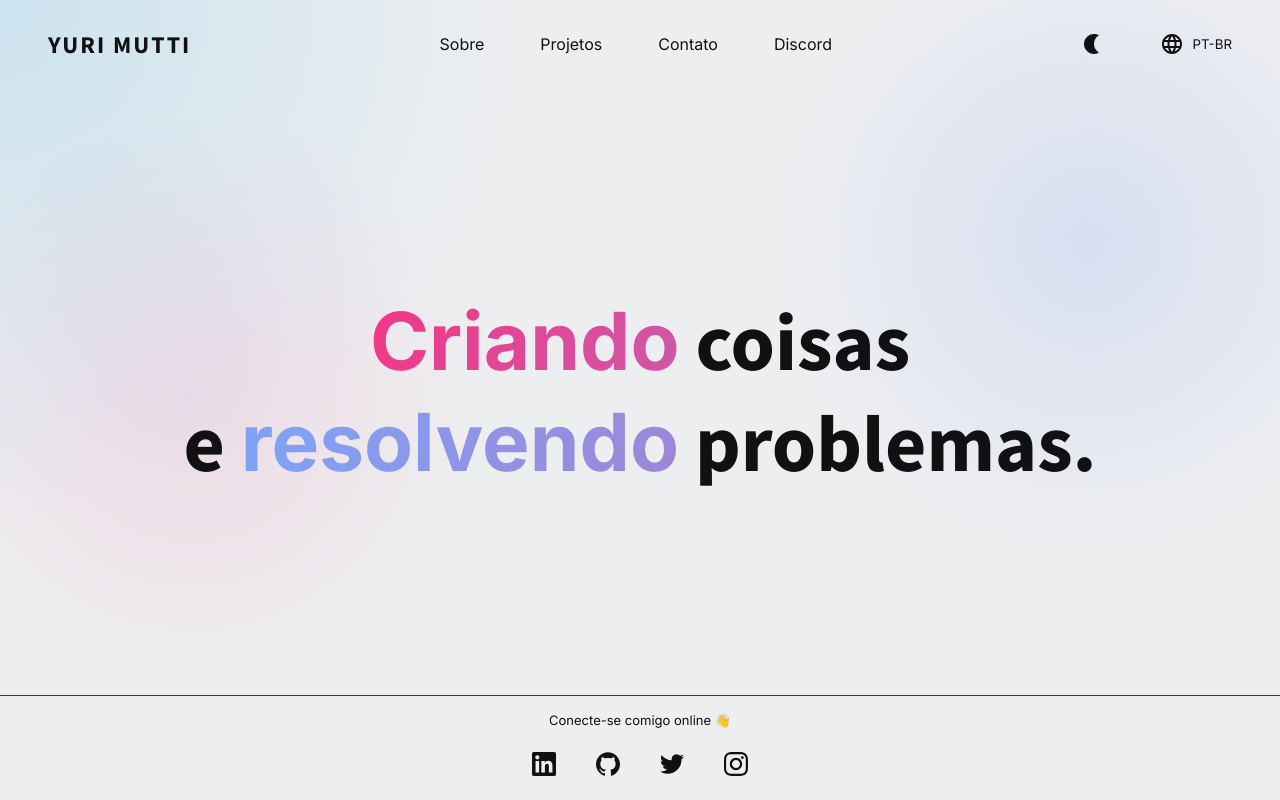
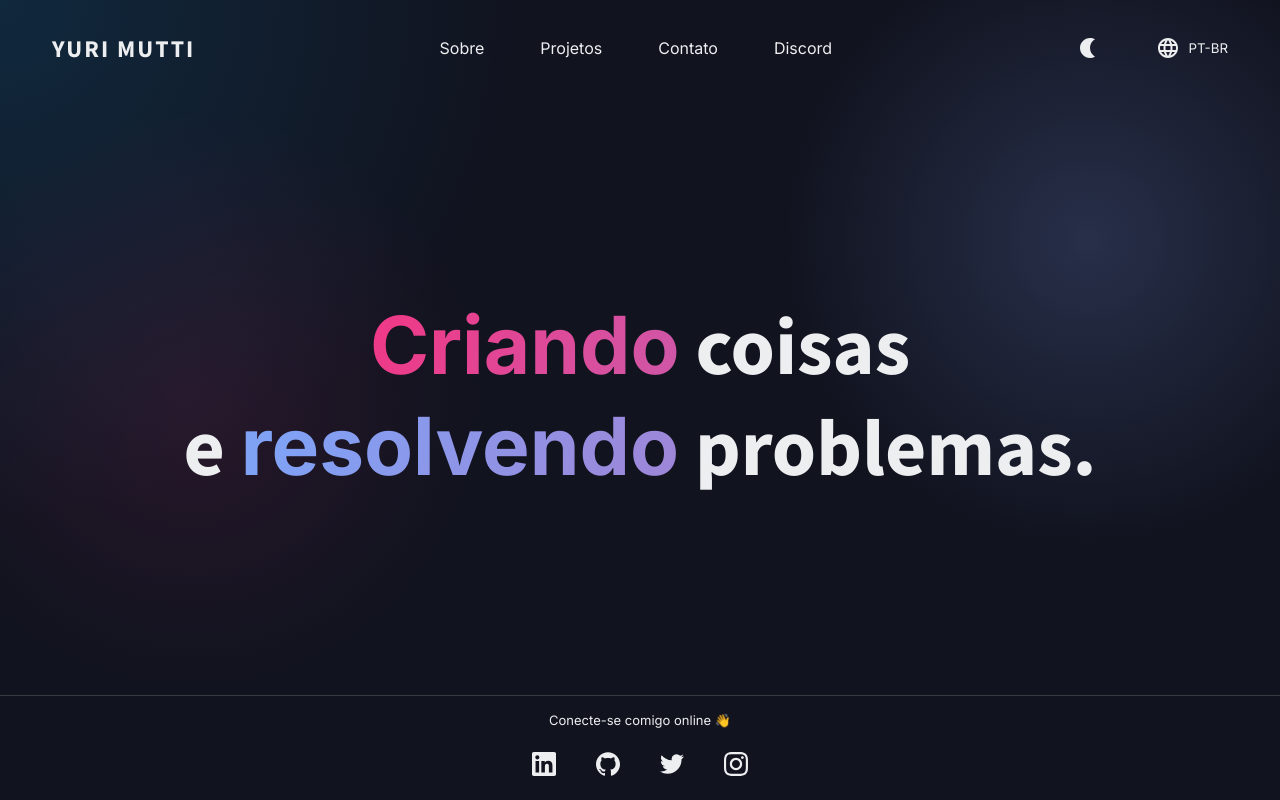
Before and after one commit to yurimutti/yurimutti.com, a Next.js app: page / in a window 1280 px wide. Built offline with nearby package versions, Linux system fonts and the light colour scheme.

Commit message:
feat: dark theme by default

```diff
--- a/src/components/layouts/container/index.ts
+++ b/src/components/layouts/container/index.ts
@@ -4,4 +4,5 @@ export const Container = styled('div', {
   maxWidth: '1200px',
   margin: '0 auto',
   width: '100%',
+  padding: '$1',
 });
--- a/src/components/layouts/footer/styles.ts
+++ b/src/components/layouts/footer/styles.ts
@@ -1,16 +1,15 @@
 import { styled } from '@/libs/stitches';
-import { darkTheme } from '@/libs/stitches/global';
 
 export const Footer = styled('footer', {
-  color: '$slate12',
+  color: '$slate1',
   borderTop: '1px solid $slate6',
 
   span: {
     fontSize: 'small',
   },
 
-  [`.${darkTheme} &`]: {
-    color: '$slate1',
+  '.dark &': {
+    color: '$slate12',
   },
 });
 
--- a/src/components/layouts/hero/styles.ts
+++ b/src/components/layouts/hero/styles.ts
@@ -1,5 +1,5 @@
 import { styled } from '@/libs/stitches';
-import { backgroundGradient, darkTheme } from '@/libs/stitches/global';
+import { backgroundGradient } from '@/libs/stitches/global';
 
 export const Section = styled('section', {
   display: 'flex',
@@ -11,7 +11,7 @@ export const Section = styled('section', {
 });
 
 export const Text = styled('h1', {
-  color: '$slate12',
+  color: '$slate1',
   fontSize: '80px',
   fontWeight: 700,
 
@@ -23,8 +23,8 @@ export const Text = styled('h1', {
     fontSize: '32px',
   },
 
-  [`.${darkTheme} &`]: {
-    color: '$slate1',
+  '.dark &': {
+    color: '$slate12',
   },
 });
 
--- a/src/components/layouts/navbar/styles.ts
+++ b/src/components/layouts/navbar/styles.ts
@@ -1,7 +1,6 @@
 import { motion } from 'framer-motion';
 
 import { styled } from '@/libs/stitches';
-import { darkTheme } from '@/libs/stitches/global';
 
 export const Header = styled('header', {
   padding: '$4 0',
@@ -33,11 +32,11 @@ export const Anchor = styled(motion.a, {
   height: '40px',
   zIndex: 1,
   padding: '$2',
-  color: '$slate12',
+  color: '$slate1',
   cursor: 'pointer',
 
-  [`.${darkTheme} &`]: {
-    color: '$slate1',
+  '.dark &': {
+    color: '$slate12',
   },
 });
 
--- a/src/components/logo/styles.ts
+++ b/src/components/logo/styles.ts
@@ -1,8 +1,7 @@
 import { styled } from '@/libs/stitches';
-import { darkTheme } from '@/libs/stitches/global';
 
 export const Logo = styled('span', {
-  color: '$slate12',
+  color: '$slate1',
   fontSize: 'x-large',
   fontFamily: '$heading',
   fontWeight: 'bold',
@@ -21,7 +20,7 @@ export const Logo = styled('span', {
     fontSize: 'medium',
   },
 
-  [`.${darkTheme} &`]: {
-    color: '$slate1',
+  '.dark &': {
+    color: '$slate12',
   },
 });
--- a/src/components/social-icons/styles.ts
+++ b/src/components/social-icons/styles.ts
@@ -1,7 +1,6 @@
 import { motion } from 'framer-motion';
 
 import { styled } from '@/libs/stitches';
-import { darkTheme } from '@/libs/stitches/global';
 
 export const SocialIconsList = styled(motion.ul, {
   display: 'flex',
@@ -23,7 +22,7 @@ export const SocialIconsLink = styled(motion.a, {
   zIndex: 1,
 
   svg: {
-    color: '$slate12',
+    color: '$slate1',
     width: '$4',
     height: '$4',
   },
@@ -35,9 +34,9 @@ export const SocialIconsLink = styled(motion.a, {
     },
   },
 
-  [`.${darkTheme} &`]: {
+  '.dark &': {
     svg: {
-      color: '$slate1',
+      color: '$slate12',
     },
   },
 });
--- a/src/components/toggle-lang/styles.ts
+++ b/src/components/toggle-lang/styles.ts
@@ -1,13 +1,12 @@
 import * as DropdownMenu from '@radix-ui/react-dropdown-menu';
 
 import { styled } from '@/libs/stitches';
-import { darkTheme } from '@/libs/stitches/global';
 
 export const ToggleLang = styled('div', {
   borderRadius: '$default',
 
   svg: {
-    color: '$slate12',
+    color: '$slate1',
     width: '$4',
     height: '$4',
   },
@@ -20,9 +19,9 @@ export const ToggleLang = styled('div', {
     border: '1px solid $slate12',
   },
 
-  [`.${darkTheme} &`]: {
+  '.dark &': {
     svg: {
-      color: '$slate1',
+      color: '$slate12',
     },
   },
 });
@@ -34,13 +33,13 @@ export const DropdownMenuTriggerStyled = styled(DropdownMenu.Trigger, {
   gap: '$2',
   backgroundColor: 'transparent',
   border: 'none',
-  color: '$slate12',
+  color: '$slate1',
   padding: '$2',
   height: '40px',
   transition: 'all $durations ease',
 
-  [`.${darkTheme} &`]: {
-    color: '$slate1',
+  '.dark &': {
+    color: '$slate12',
   },
 });
 
@@ -55,7 +54,7 @@ export const DropdownMenuContentStyled = styled(DropdownMenu.Content, {
 
 export const DropdownMenuItemStyled = styled(DropdownMenu.Item, {
   cursor: 'pointer',
-  color: '$slate12',
+  color: '$slate1',
   outline: 'none',
   padding: '$2',
   borderRadius: '$default',
@@ -65,9 +64,9 @@ export const DropdownMenuItemStyled = styled(DropdownMenu.Item, {
     backgroundColor: '$slate6',
   },
 
-  [`.${darkTheme} &`]: {
+  '.dark &': {
     svg: {
-      color: '$slate1',
+      color: '$slate12',
     },
   },
 });
--- a/src/components/toggle-theme/index.tsx
+++ b/src/components/toggle-theme/index.tsx
@@ -13,10 +13,8 @@ export const ToggleTheme = () => {
 
   return (
     <AnimatePresence>
-      <S.Theme>
-        <S.ToggleButton onClick={handleToggleTheme}>
-          {theme === 'dark' ? <MdNightlight /> : <MdWbSunny />}
-        </S.ToggleButton>
+      <S.Theme onClick={handleToggleTheme}>
+        {theme === 'dark' ? <MdNightlight /> : <MdWbSunny />}
       </S.Theme>
     </AnimatePresence>
   );
--- a/src/components/toggle-theme/styles.ts
+++ b/src/components/toggle-theme/styles.ts
@@ -1,9 +1,6 @@
-import { motion } from 'framer-motion';
+import { styled } from '@/libs/stitches';
 
-import { styled } from '@/libs/stitches';
-import { darkTheme } from '@/libs/stitches/global';
-
-export const Theme = styled('div', {
+export const Theme = styled('button', {
   display: 'flex',
   alignItems: 'center',
   justifyContent: 'center',
@@ -14,8 +11,12 @@ export const Theme = styled('div', {
   transition: 'all $durations ease',
   borderRadius: '$default',
 
+  backgroundColor: 'transparent',
+  border: 'none',
+  gap: '$2',
+
   svg: {
-    color: '$slate12',
+    color: '$slate1',
     width: '$4',
     height: '$4',
   },
@@ -28,17 +29,9 @@ export const Theme = styled('div', {
     border: '1px solid $slate12',
   },
 
-  [`.${darkTheme} &`]: {
+  '.dark &': {
     svg: {
-      color: '$slate1',
+      color: '$slate12',
     },
   },
 });
-
-export const ToggleButton = styled(motion.button, {
-  backgroundColor: 'transparent',
-  border: 'none',
-  display: 'flex',
-  gap: '$2',
-  alignItems: 'center',
-});
--- a/src/libs/stitches/global.ts
+++ b/src/libs/stitches/global.ts
@@ -1,6 +1,4 @@
-import { globalCss, createTheme, keyframes } from '@/libs/stitches';
-
-export const darkTheme = createTheme({});
+import { globalCss, keyframes } from '@/libs/stitches';
 
 export const globalStyles = globalCss({
   '*': {
@@ -11,7 +9,7 @@ export const globalStyles = globalCss({
   },
 
   'body, html': {
-    background: '$indigo1',
+    backgroundColor: '$indigo1',
 
     a: {
       color: '$slate12',
@@ -34,8 +32,12 @@ export const globalStyles = globalCss({
       fontFamily: '$heading',
     },
 
-    [`.${darkTheme} &`]: {
+    '.light &': {
       backgroundColor: '$slate12',
+    },
+
+    '.dark &': {
+      backgroundColor: '$indigo1',
     },
   },
 });
--- a/src/pages/_app.tsx
+++ b/src/pages/_app.tsx
@@ -3,20 +3,13 @@ import type { AppProps } from 'next/app';
 
 import { Radial } from '@/components/layouts/radial';
 
-import { globalStyles, darkTheme } from '@/libs/stitches/global';
+import { globalStyles } from '@/libs/stitches/global';
 
 globalStyles();
 
 const MyApp = ({ Component, pageProps }: AppProps) => {
   return (
-    <ThemeProvider
-      attribute="class"
-      defaultTheme="dark"
-      value={{
-        light: 'light',
-        dark: darkTheme.className,
-      }}
-    >
+    <ThemeProvider attribute="class" defaultTheme="dark">
       <Radial />
       <Component {...pageProps} />
     </ThemeProvider>
```
Also changed, not shown: src/pages/discord/index.tsx (+5 -2 lines), 1 other file (tests, documents, lock files or other folders).
